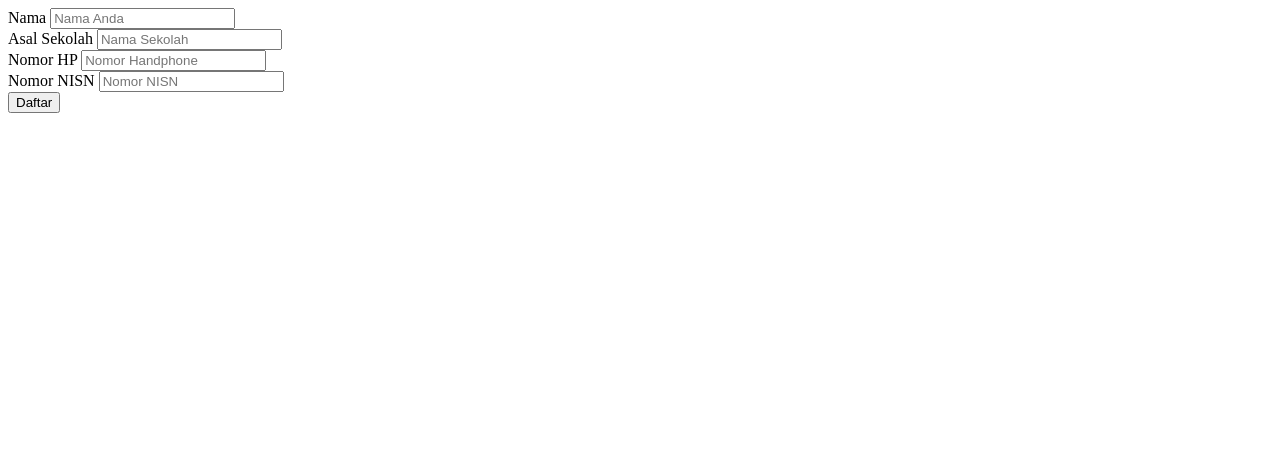
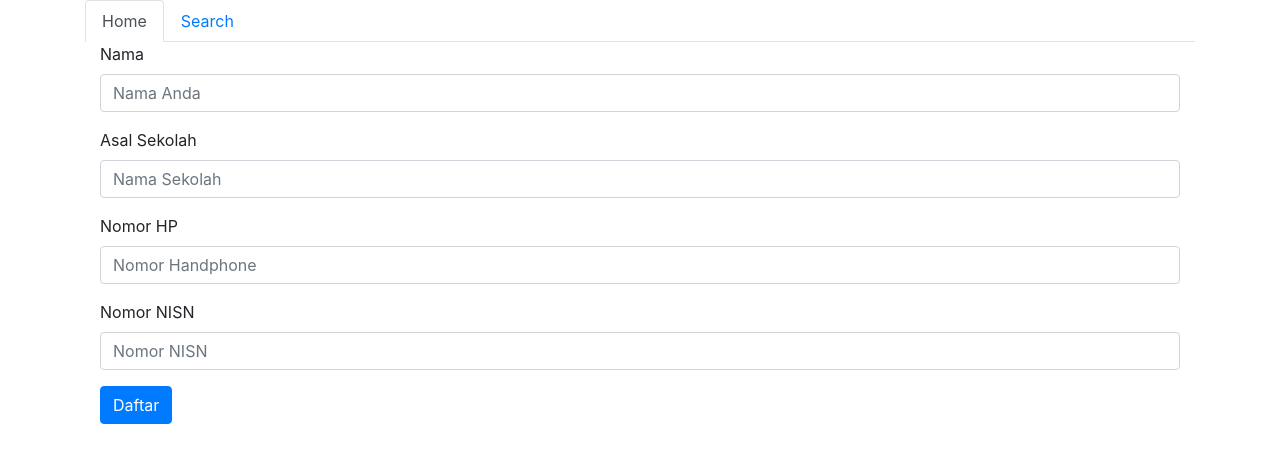
Before and after one commit to forkits/Crud_Pendaftaran, a website: page views/index.html in a window 1280 px wide. Drawn offline with nearby package versions, Linux system fonts and the light colour scheme.

Commit message:
styling page & add swetalert2

```diff
--- a/package.json
+++ b/package.json
@@ -12,6 +12,8 @@
     "body-parser": "^1.19.0",
     "ejs": "^3.1.2",
     "express": "^4.17.1",
-    "mysql": "^2.18.1"
+    "express-validator": "^6.4.1",
+    "mysql": "^2.18.1",
+    "sweetalert2": "^9.10.12"
   }
 }
--- a/views/index.html
+++ b/views/index.html
@@ -4,30 +4,61 @@
     <meta charset="UTF-8">
     <meta name="viewport" content="width=device-width, initial-scale=1.0">
     <title>Document</title>
+    <link rel="stylesheet" href="https://stackpath.bootstrapcdn.com/bootstrap/4.4.1/css/bootstrap.min.css" integrity="sha384-Vkoo8x4CGsO3+Hhxv8T/Q5PaXtkKtu6ug5TOeNV6gBiFeWPGFN9MuhOf23Q9Ifjh" crossorigin="anonymous">
 </head>
 <body>
+    <div class="container">
+
+        <ul class="nav nav-tabs" id="myTab" role="tablist">
+            <li class="nav-item">
+              <a class="nav-link active" id="home-tab" data-toggle="tab" href="#home" role="tab" aria-controls="home" aria-selected="true">Home</a>
+            </li>
+            <li class="nav-item">
+              <a class="nav-link" id="profile-tab" data-toggle="tab" href="#profile" role="tab" aria-controls="profile" aria-selected="false">Search</a>
+            </li>
+          </ul>
+          <div class="tab-content" id="myTabContent">
+            <div class="tab-pane fade show active" id="home" role="tabpanel" aria-labelledby="home-tab">
+                <div class="container">
                     <form action="/addpost" method="POST">
-        <div>
+                        <div class="form-group">
                             <label for="name">Nama</label>
-            <input id="name" type="text" name="name" placeholder="Nama Anda">
+                            <input id="name" class="form-control" type="text" name="name" placeholder="Nama Anda">
                         </div>
-        <div>
+                        <div class="form-group">
                             <label for="name_sch">Asal Sekolah</label>
-            <input id="name_sch" type="text" name="name_sch" placeholder="Nama Sekolah">
+                            <input id="name_sch" class="form-control" type="text" name="name_sch" placeholder="Nama Sekolah">
                         </div>
-        <div>
+                        <div class="form-group">
                             <label for="no_hp">Nomor HP</label>
-            <input id="no_hp" type="text" name="no_hp" placeholder="Nomor Handphone">
+                            <input id="no_hp" class="form-control" type="text" name="no_hp" placeholder="Nomor Handphone">
                         </div>
-        <div>
+                        <div class="form-group">
                             <label for="no_nisn">Nomor NISN</label>
-            <input id="no_nisn" type="text" name="no_nisn" placeholder="Nomor NISN">
+                            <input id="no_nisn" class="form-control" type="text" name="no_nisn" placeholder="Nomor NISN">
                         </div>
-        <button type="submit">Daftar</button>
+                        <button type="submit" class="btn btn-primary">Daftar</button>
                         </a>
+                    </form>
+                </div>
+            </div>
+            <div class="tab-pane fade" id="profile" role="tabpanel" aria-labelledby="profile-tab">
+                <div class="container">
+                    <form action="/addpost" method="POST">
+                        <div class="form-group">
+                            <label for="name">Nama</label>
+                            <input id="name" class="form-control" type="text" name="name" placeholder="Nama Anda">
+                        </div>
+                        <button type="submit" class="btn btn-primary">Daftar</button>
+                    </form>
+                </div>
+            </div>
+          </div>
+    </div>
 
-    </form>
-    <script src="index.js"></script>
 
+    <script src="https://code.jquery.com/jquery-3.4.1.slim.min.js" integrity="sha384-J6qa4849blE2+poT4WnyKhv5vZF5SrPo0iEjwBvKU7imGFAV0wwj1yYfoRSJoZ+n" crossorigin="anonymous"></script>
+    <script src="https://cdn.jsdelivr.net/npm/popper.js@1.16.0/dist/umd/popper.min.js" integrity="sha384-Q6E9RHvbIyZFJoft+2mJbHaEWldlvI9IOYy5n3zV9zzTtmI3UksdQRVvoxMfooAo" crossorigin="anonymous"></script>
+    <script src="https://stackpath.bootstrapcdn.com/bootstrap/4.4.1/js/bootstrap.min.js" integrity="sha384-wfSDF2E50Y2D1uUdj0O3uMBJnjuUD4Ih7YwaYd1iqfktj0Uod8GCExl3Og8ifwB6" crossorigin="anonymous"></script>
 </body>
 </html>
```
Also changed, not shown: index.js (+59 -34 lines), 1 other file. Lines whose indentation alone changed are shown as unchanged.
